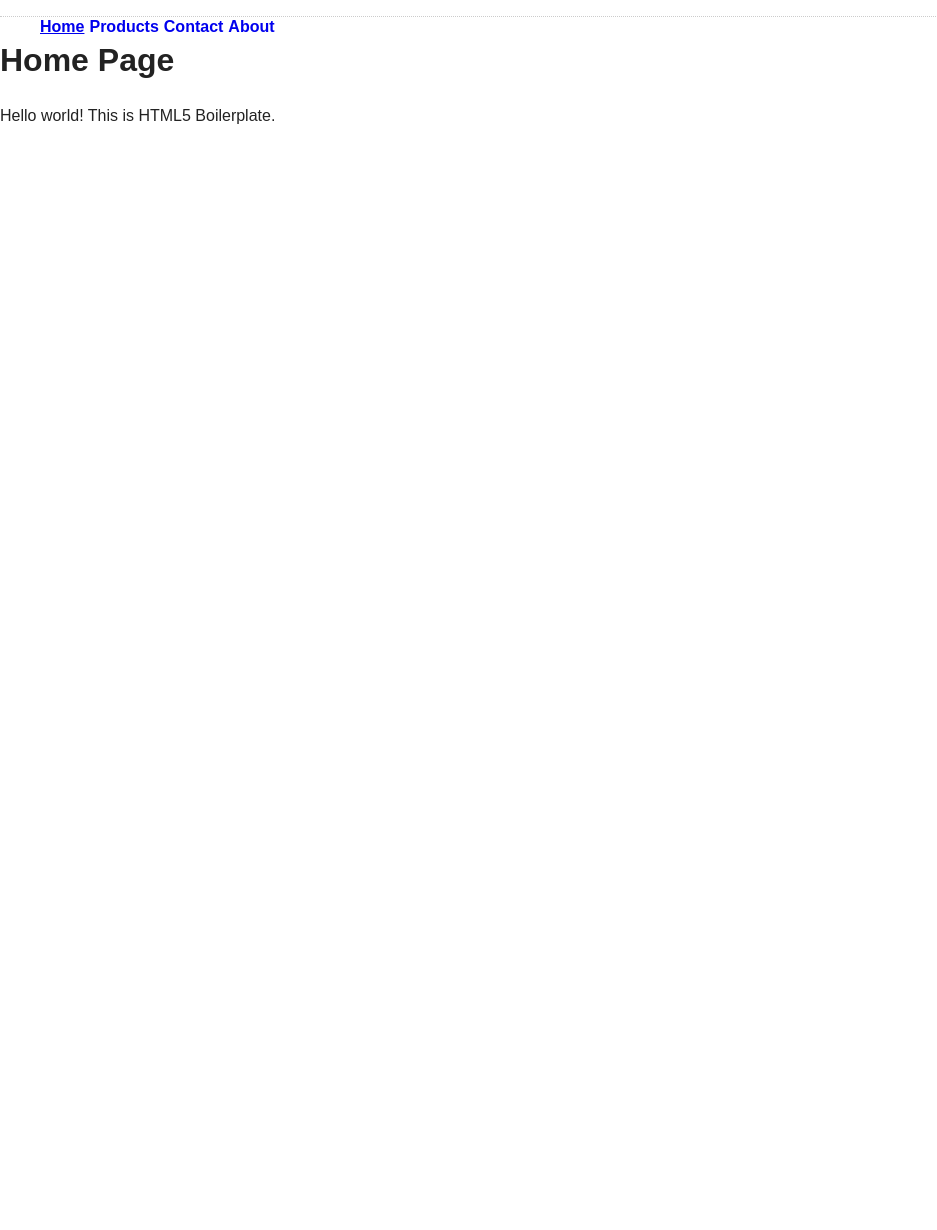
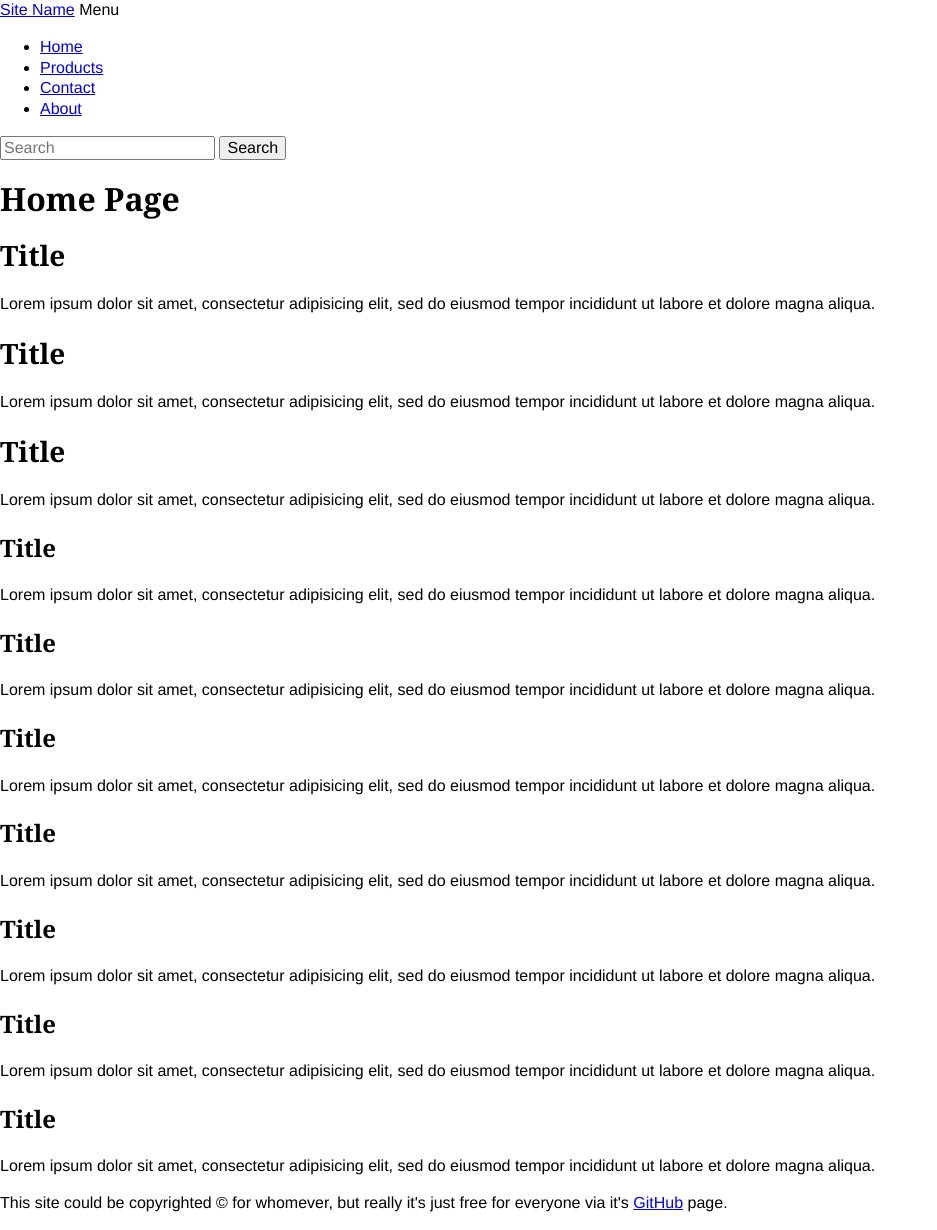
Before and after one commit to EvanLovely/student-sandbox--simple, a plain HTML site: page index.html in a window 1280 px wide. Shown: the whole page, without its empty margins (0-937 px from the left). Before the commit the page ends 800 px from the top, so only its background shows below. Drawn offline with Linux system fonts and the light colour scheme.

Commit message:
breaking out css files and creating main page structure

```diff
--- /dev/null
+++ b/css/global/typography.css
@@ -0,0 +1,40 @@
+body {
+    font-family: 'Helvetica Neue', Helvetica, Arial, sans-serif;
+    font-size: 16px;
+    line-height: 1.3;
+}
+
+h1,
+h2,
+h3,
+h4,
+h5,
+h6 {
+    font-family: Georgia, Times, serif;
+    font-weight: bold;
+    line-height: 1.1;
+}
+
+h1 {
+    font-size: 32px;
+}
+
+h2 {
+    font-size: 28px;
+}
+
+h3 {
+    font-size: 24px;
+}
+
+h4 {
+    font-size: 20px;
+}
+
+h5 {
+    font-size: 18px;
+}
+
+h6 {
+    font-size: 16px;
+}
--- a/css/main.css
+++ /dev/null
@@ -1,88 +0,0 @@
-/*! HTML5 Boilerplate v5.0 | MIT License | http://h5bp.com/ */
-
-html {
-    color: #222;
-    font-size: 1em;
-    line-height: 1.4;
-}
-
-::-moz-selection {
-    background: #b3d4fc;
-    text-shadow: none;
-}
-
-::selection {
-    background: #b3d4fc;
-    text-shadow: none;
-}
-
-hr {
-    display: block;
-    height: 1px;
-    border: 0;
-    border-top: 1px solid #ccc;
-    margin: 1em 0;
-    padding: 0;
-}
-
-audio,
-canvas,
-iframe,
-img,
-svg,
-video {
-    vertical-align: middle;
-}
-
-fieldset {
-    border: 0;
-    margin: 0;
-    padding: 0;
-}
-
-textarea {
-    resize: vertical;
-}
-
-.browserupgrade {
-    margin: 0.2em 0;
-    background: #ccc;
-    color: #000;
-    padding: 0.2em 0;
-}
-
-
-/* ==========================================================================
-   Author's custom styles
-   ========================================================================== */
-
-.main-header {
-    border-bottom: dotted 1px #cccccc;
-    margin-bottom: 10px;
-}
-
-.main-nav li {
-    float: left;
-    margin-right: 5px;
-    list-style-type: none;
-}
-
-.main-nav a {
-    font-weight: bold;
-    text-decoration: none;
-}
-.main-nav .active {
-    text-decoration: underline;
-}
-
-
-
-
-
-/* ==========================================================================
-   Media Queries
-   ========================================================================== */
-
-@media only screen and (min-width: 35em) {
-
-}
--- a/index.html
+++ b/index.html
@@ -4,16 +4,26 @@
   <meta charset="utf-8">
   <meta http-equiv="X-UA-Compatible" content="IE=edge,chrome=1">
   <title>Page Title</title>
-        <meta name="description" content="">
+  <meta name="description" content="A simple, bare bones website for students to play with.">
   <meta name="viewport" content="width=device-width, initial-scale=1">
 
-        <link rel="stylesheet" href="css/normalize.css">
-        <link rel="stylesheet" href="css/main.css">
+  <link rel="stylesheet" href="css/vendor/normalize.css">
+  <link rel="stylesheet" href="css/global/typography.css">
+  <link rel="stylesheet" href="css/global/html-elements.css">
+  <link rel="stylesheet" href="css/global/header.css">
+  <link rel="stylesheet" href="css/global/footer.css">
+  <link rel="stylesheet" href="css/global/site-layout.css">
+  <link rel="stylesheet" href="css/components/card.css">
+  <link rel="stylesheet" href="css/misc.css">
 
 </head>
 <body>
 
 <header class="main-header">
+  <a href="/" class="main-header__logo">Site Name</a>
+  <span class="main-header__nav-toggle js-nav-toggle">Menu</span>
+
+  <div class="main-header__nav">
     <nav class="main-nav">
       <ul>
         <li><a href="index.html" class="active">Home</a></li>
@@ -22,12 +32,101 @@
         <li><a href="about.html">About</a></li>
       </ul>
     </nav>
+    <div class="main-header__search">
+      <form action="">
+        <input type="text" placeholder="Search" name="search">
+        <input type="submit" value="Search">
+      </form>
+    </div>
+  </div>
 </header>
 
-        <h1 class="page-title">Home Page</h1>
-        <p>Hello world! This is HTML5 Boilerplate.</p>
+<section class="main-content">
+  <h1 class="main-content__title">Home Page</h1>
+  <article class="card">
+    <h2 class="card__title">Title</h2>
 
+    <p>Lorem ipsum dolor sit amet, consectetur adipisicing elit, sed do eiusmod tempor incididunt ut labore et dolore
+      magna aliqua.</p>
+  </article>
+  <article class="card">
+    <h2 class="card__title">Title</h2>
+
+    <p>Lorem ipsum dolor sit amet, consectetur adipisicing elit, sed do eiusmod tempor incididunt ut labore et dolore
+      magna aliqua.</p>
+  </article>
+  <article class="card">
+    <h2 class="card__title">Title</h2>
+
+    <p>Lorem ipsum dolor sit amet, consectetur adipisicing elit, sed do eiusmod tempor incididunt ut labore et dolore
+      magna aliqua.</p>
+  </article>
+</section>
+
+<section class="main-sidebar">
+  <aside class="card">
+    <h3 class="card__title">Title</h3>
+
+    <p>Lorem ipsum dolor sit amet, consectetur adipisicing elit, sed do eiusmod tempor incididunt ut labore et dolore
+      magna aliqua.</p>
+  </aside>
+  <aside class="card">
+    <h3 class="card__title">Title</h3>
+
+    <p>Lorem ipsum dolor sit amet, consectetur adipisicing elit, sed do eiusmod tempor incididunt ut labore et dolore
+      magna aliqua.</p>
+  </aside>
+  <aside class="card">
+    <h3 class="card__title">Title</h3>
+
+    <p>Lorem ipsum dolor sit amet, consectetur adipisicing elit, sed do eiusmod tempor incididunt ut labore et dolore
+      magna aliqua.</p>
+  </aside>
+</section>
+
+<footer class="main-footer">
+  <div class="main-footer__slots">
+    <div class="main-footer__slot">
+      <aside class="card">
+        <h3 class="card__title">Title</h3>
+
+        <p>Lorem ipsum dolor sit amet, consectetur adipisicing elit, sed do eiusmod tempor incididunt ut labore et
+          dolore
+          magna aliqua.</p>
+      </aside>
+    </div>
+    <div class="main-footer__slot">
+      <aside class="card">
+        <h3 class="card__title">Title</h3>
+
+        <p>Lorem ipsum dolor sit amet, consectetur adipisicing elit, sed do eiusmod tempor incididunt ut labore et
+          dolore
+          magna aliqua.</p>
+      </aside>
+    </div>
+    <div class="main-footer__slot">
+      <aside class="card">
+        <h3 class="card__title">Title</h3>
+
+        <p>Lorem ipsum dolor sit amet, consectetur adipisicing elit, sed do eiusmod tempor incididunt ut labore et
+          dolore
+          magna aliqua.</p>
+      </aside>
+    </div>
+    <div class="main-footer__slot">
+      <aside class="card">
+        <h3 class="card__title">Title</h3>
+
+        <p>Lorem ipsum dolor sit amet, consectetur adipisicing elit, sed do eiusmod tempor incididunt ut labore et
+          dolore
+          magna aliqua.</p>
+      </aside>
+    </div>
+  </div>
+  <p class="main-footer__info">This site could be copyrighted &copy; for whomever, but really it's just free for
+    everyone via it's <a href="https://github.com/EvanLovely/student-sandbox--simple">GitHub</a> page.</p>
   <script src="js/vendor/jquery-1.11.2.min.js"></script>
   <script src="js/main.js"></script>
+</footer>
 </body>
 </html>
```
Also changed, not shown: css/components/card.css (added), css/global/footer.css (added), css/global/header.css (added), css/global/html-elements.css (added), css/global/site-layout.css (added), css/misc.css (added), css/vendor/normalize.css (renamed from css/normalize.css), 1 other file. Lines whose indentation alone changed are shown as unchanged.
